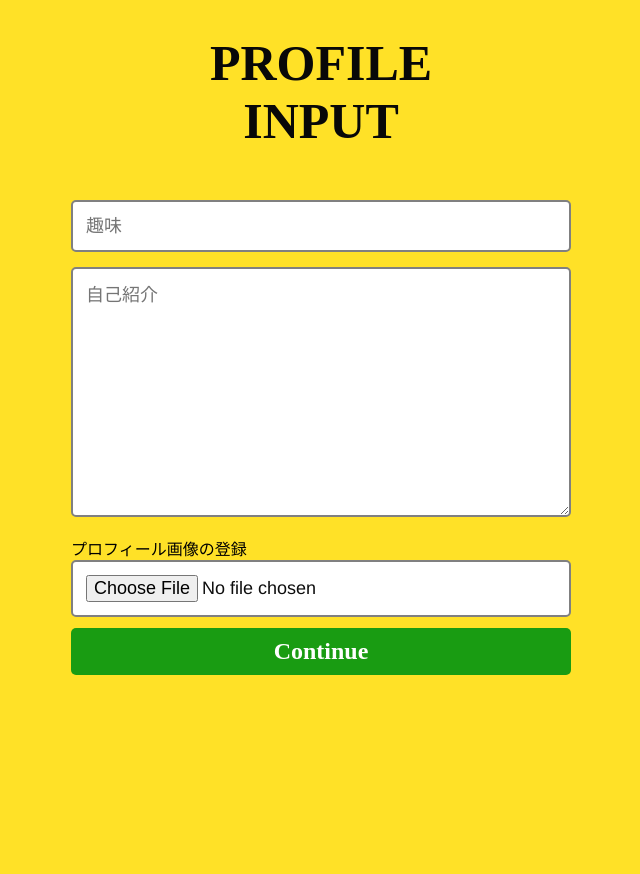
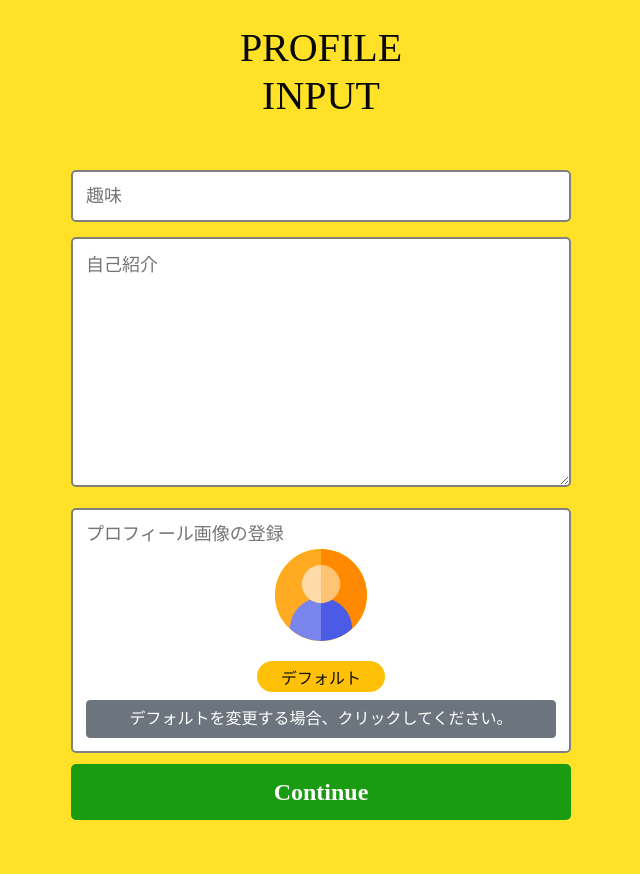
Before and after one commit to kappakun17/ITL-Daily-Report, a Django app: page /initial-profile/user in a window 1280 px wide. Shown: the whole page, without its empty margins (319-959 px from the left). Before the commit the page ends 675 px from the top, so only its background shows below. Run offline with Django 3.2, Linux system fonts and the light colour scheme; some libraries are stand-ins or nearby versions.

Commit message:
デザインを修正しました。

```diff
--- a/dashboard/templates/dashboard/base.html
+++ b/dashboard/templates/dashboard/base.html
@@ -74,7 +74,7 @@
           </ul>
         </div>
         <div class="d-flex justify-content-center align-items-center flex-wrap py-3">
-            <img src='/media/{{user.profile.user_image}}' class="rounded-circle bg-warning" width="50" height="50"/>
+            <img src='/media/{{user.profile.user_image}}' class="rounded-circle bg-warning border border-white border-2" width="50" height="50"/>
               <a href="/signout" class="nav-link text-white d-flex flex-column justify-content-center align-items-center">
                 <i class="bi bi-box-arrow-in-right" style="font-size:35px"></i>
               </a>
--- a/home/templates/home/index.html
+++ b/home/templates/home/index.html
@@ -47,11 +47,6 @@
   <header class="mb-auto">
     <div>
       <h3 class="float-md-start mb-0">UPDATE</h3>
-      <nav class="nav nav-masthead justify-content-center float-md-end">
-        <a class="nav-link active" aria-current="page" href="#">Home</a>
-        <a class="nav-link" href="#">Features</a>
-        <a class="nav-link" href="#">Contact</a>
-      </nav>
     </div>
   </header>
 
--- a/profile/static/css/pinput.css
+++ b/profile/static/css/pinput.css
@@ -9,9 +9,8 @@ body {
 /*���̓t�H�[���̃u���b�N�傫����*/
 .MIDASHI {
     background-color: #FFE127;
-    width: 700px;
-    height: 830px;
-    margin: auto;
+    width: 100%;
+    height: auto;
 }
 
 /*�v���t�B�[�����͉�ʃ^�C�g��*/
--- a/profile/templates/profile/initial_profile.html
+++ b/profile/templates/profile/initial_profile.html
@@ -10,11 +10,12 @@
     <meta charset="utf-8" />
     <title>ITL生のプロフィール入力画面</title>
     <link rel="stylesheet" href={% static 'css/pinput.css'%}>
+    <link href="https://cdn.jsdelivr.net/npm/bootstrap@5.0.2/dist/css/bootstrap.min.css" rel="stylesheet" integrity="sha384-EVSTQN3/azprG1Anm3QDgpJLIm9Nao0Yz1ztcQTwFspd3yD65VohhpuuCOmLASjC" crossorigin="anonymous">
 </head>
-<body>
+<body class="pb-1" style="background-color:#FFE127">
     <!-- プロフィール入力タイトル -->
     <div class="MIDASHI">
-        <h1>PROFILE<br>INPUT</h1>
+        <h1 class="pt-4">PROFILE<br>INPUT</h1>
 
 
     <!--アイコンや画像を選ぼう-->
@@ -41,13 +42,27 @@
 
         {{form.hobby | add_class:"feedback-input" | attr:"placeholder:趣味" }}
         {{form.introduction | add_class:"feedback-input" | attr:"placeholder:自己紹介" }}
-        <label>プロフィール画像の登録</label>
-        {{form.user_image　| add_class:"feedback-input" }}
+        <div class="feedback-input">
+            <div class="d-flex justify-content-center align-items-center flex-column">
+            <label class="col-12 text-start" style="color:#757575">プロフィール画像の登録</label>
+
+                <img src='{% static 'image/user.png'%}' class="rounded-circle bg-warning mb-3 border border-white border-4" width="100" height="100"/>
+                <p class="h6 bg-warning pt-2 pb-1 px-4 rounded-pill">デフォルト</p>
+                <button class="btn btn-secondary col-12 " type="button" data-bs-toggle="collapse" data-bs-target="#disInputFile" aria-expanded="false" aria-controls="disInputFile">
+                デフォルトを変更する場合、クリックしてください。
+                </button>
+            </div>
+            <div id="disInputFile" class="collapse pt-3">
+            {{form.user_image　| add_class:"feedback-input"}}
+            </div>
+        </div>
+
 
 
         <input type="submit" value="Continue" />
 
     </form>
 </div>
+<script src="https://cdn.jsdelivr.net/npm/bootstrap@5.0.2/dist/js/bootstrap.bundle.min.js" integrity="sha384-MrcW6ZMFYlzcLA8Nl+NtUVF0sA7MsXsP1UyJoMp4YLEuNSfAP+JcXn/tWtIaxVXM" crossorigin="anonymous"></script>
 </body>
 </html>
```
Also changed, not shown: profile/static/image/user.png (added).
